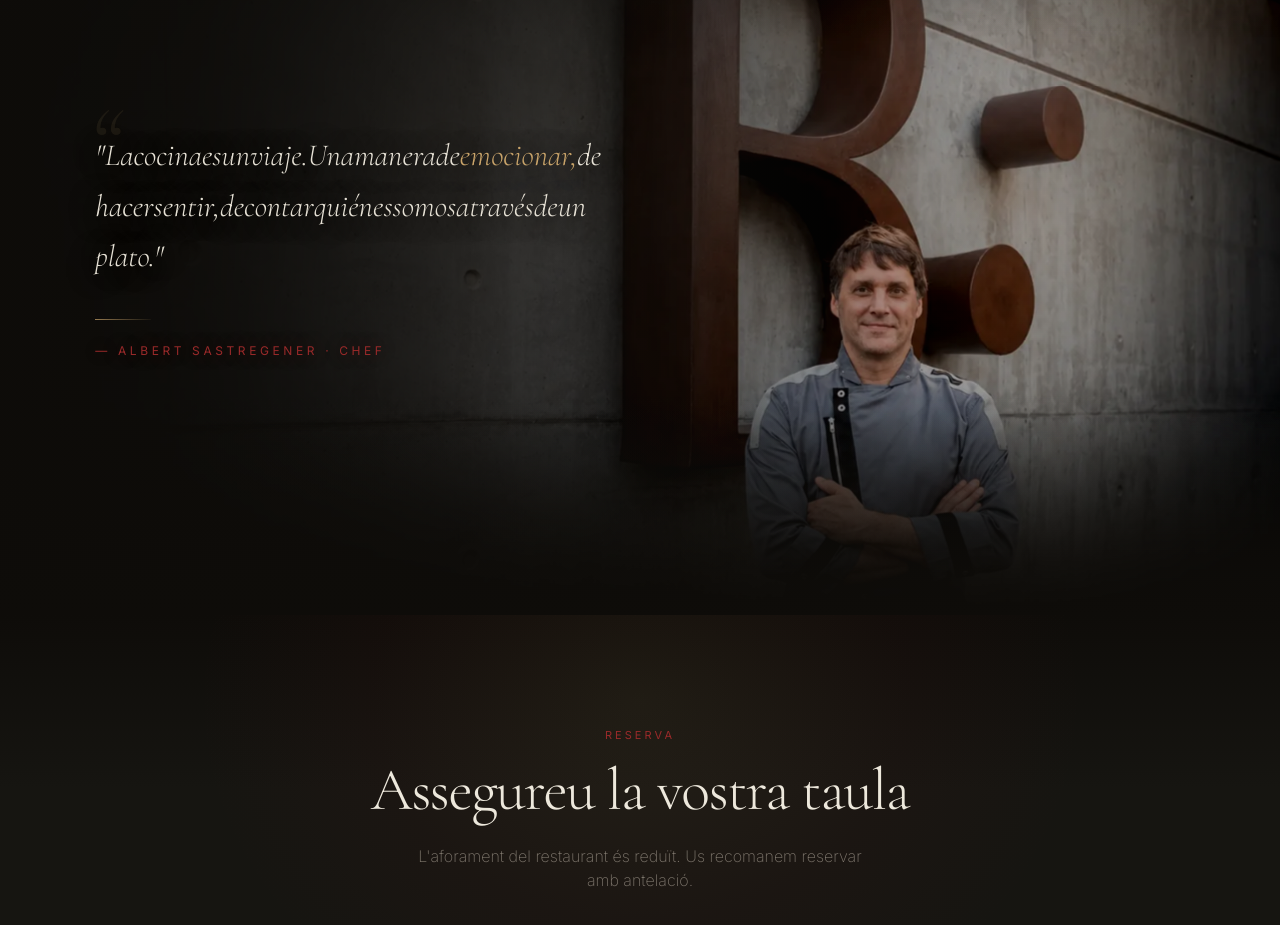
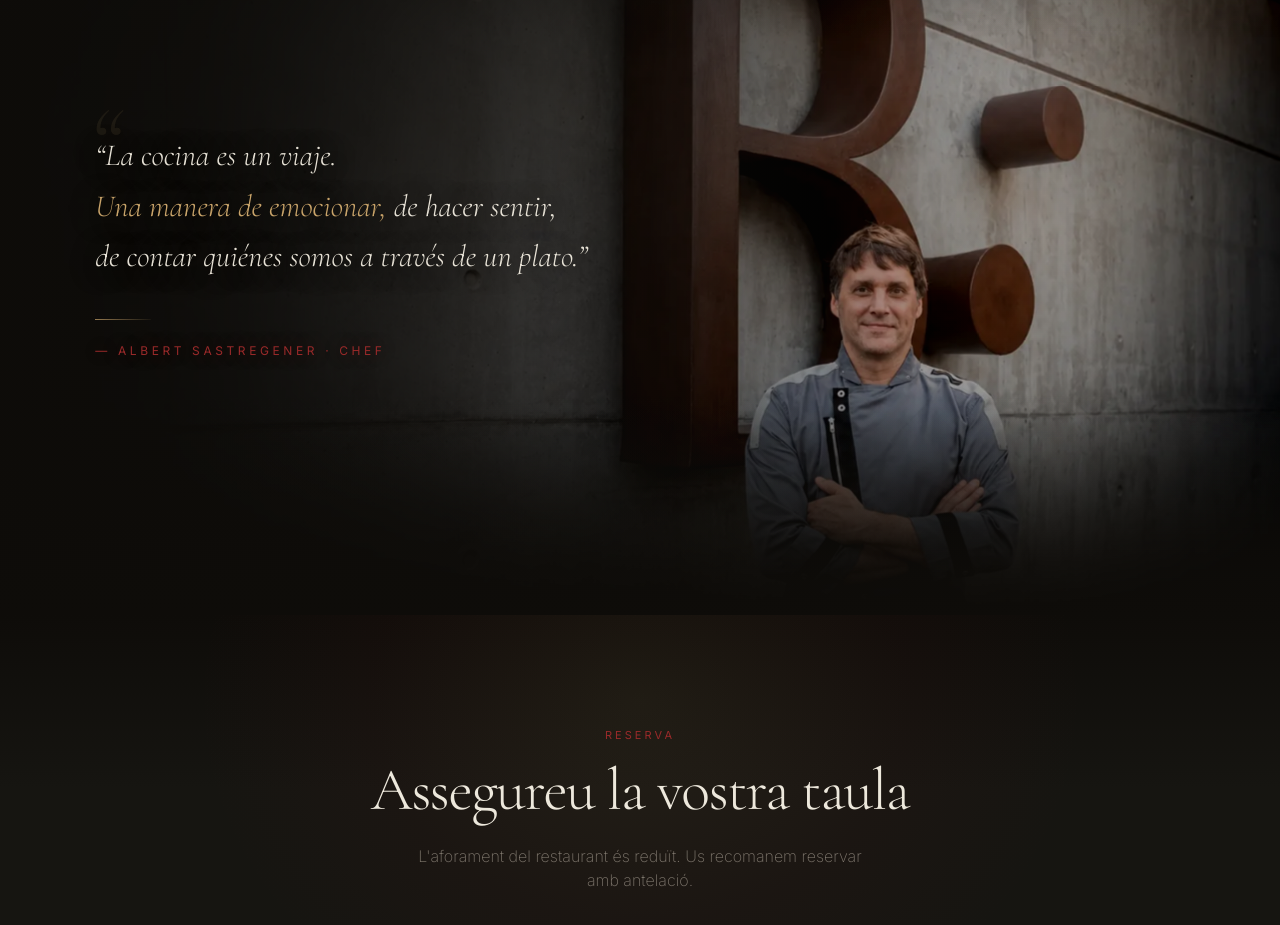
Before and after one commit to SpankyGi/Botic1, a React (Vite) app: page / in a window 1280 px wide. Shown: the part 2140-3065 px from the top of the page. Built offline with nearby package versions, Linux system fonts and the light colour scheme.

Commit message:
fix: replace word-by-word reveal with fragment reveal to fix collapsed spaces

```diff
--- a/src/components/PhilosophyStrip.jsx
+++ b/src/components/PhilosophyStrip.jsx
@@ -1,20 +1,17 @@
-import { useState, useEffect, useRef } from 'react'
+import { useState, useEffect, useRef, Fragment } from 'react'
 import { useReveal } from '../hooks/useReveal'
 
-// Cada paraula és una unitat d'animació independent
-const WORDS = [
-  { t: '"La' },      { t: 'cocina' },  { t: 'es' },      { t: 'un' },
-  { t: 'viaje.' },   { t: 'Una' },     { t: 'manera' },  { t: 'de' },
-  { t: 'emocionar,', accent: true },
-  { t: 'de' },       { t: 'hacer' },   { t: 'sentir,' },
-  { t: 'de' },       { t: 'contar' },  { t: 'quiénes' },
-  { t: 'somos' },    { t: 'a' },       { t: 'través' },
-  { t: 'de' },       { t: 'un' },      { t: 'plato."' },
+const FRAGS = [
+  { t: '“La cocina es un viaje.' },
+  { t: 'Una manera de emocionar,', accent: true },
+  { t: 'de hacer sentir,' },
+  { t: 'de contar quiénes somos' },
+  { t: 'a través de un plato.”' },
 ]
 
-const STEP = 0.11 // segons entre paraules
+const STEP = 0.55 // seconds between fragments
 
-function useWordReveal(threshold = 0.30) {
+function useFragReveal(threshold = 0.30) {
   const reduced =
     typeof window !== 'undefined' &&
     window.matchMedia('(prefers-reduced-motion: reduce)').matches
@@ -39,7 +36,7 @@ function useWordReveal(threshold = 0.30) {
 }
 
 export default function PhilosophyStrip() {
-  const [quoteRef, quoteActive] = useWordReveal(0.30)
+  const [quoteRef, quoteActive] = useFragReveal(0.30)
   const authorRef = useReveal()
 
   return (
@@ -64,16 +61,18 @@ export default function PhilosophyStrip() {
       <div className="container-max philo-container">
         <div className="philo-inner">
 
-          {/* Cita amb reveal paraula per paraula */}
+          {/* Cita amb reveal fragment per fragment */}
           <p className="philo-quote" ref={quoteRef}>
-            {WORDS.map(({ t, accent }, i) => (
-              <span
-                key={i}
-                className={`philo-word${accent ? ' accent' : ''}${quoteActive ? ' in' : ''}`}
-                style={{ '--d': `${(i * STEP).toFixed(2)}s` }}
-              >
-                {t}{' '}
-              </span>
+            {FRAGS.map(({ t, accent }, i) => (
+              <Fragment key={i}>
+                <span
+                  className={`philo-frag${accent ? ' accent' : ''}${quoteActive ? ' in' : ''}`}
+                  style={{ '--d': `${(i * STEP).toFixed(2)}s` }}
+                >
+                  {t}
+                </span>
+                {' '}
+              </Fragment>
             ))}
           </p>
 
--- a/src/index.css
+++ b/src/index.css
@@ -1625,7 +1625,7 @@ nav.main.scrolled {
   z-index: 1;
   text-shadow: 0 2px 28px rgba(14,12,9,0.55);
 }
-.philo-quote .accent { color: #C9A46A; font-weight: 300; }
+.philo-frag.accent { color: #C9A46A; font-weight: 300; }
 
 /* Línia separadora, alineada a l'esquerra */
 .philo-sep {
@@ -1647,17 +1647,17 @@ nav.main.scrolled {
   text-shadow: 0 0 20px rgba(154,42,42,0.38);
 }
 
-/* Word-by-word reveal */
-.philo-word {
+/* Fragment reveal */
+.philo-frag {
   display: inline-block;
   vertical-align: baseline;
   opacity: 0;
-  transform: translateY(5px);
+  transform: translateY(6px);
   transition:
-    opacity  0.50s ease var(--d, 0s),
-    transform 0.50s cubic-bezier(0.4, 0, 0.2, 1) var(--d, 0s);
-}
-.philo-word.in { opacity: 1; transform: none; }
+    opacity  0.60s ease var(--d, 0s),
+    transform 0.60s cubic-bezier(0.4, 0, 0.2, 1) var(--d, 0s);
+}
+.philo-frag.in { opacity: 1; transform: none; }
 
 /* Attribution reveal — after last word */
 .philo-attribution.reveal {
@@ -1954,7 +1954,7 @@ footer.botic-footer {
   }
   .reveal { opacity: 1; transform: none; }
   .marquee-track { animation-play-state: paused; }
-  .philo-word { opacity: 1; transform: none; transition: none; }
+  .philo-frag { opacity: 1; transform: none; transition: none; }
   .philo-attribution.reveal { transition: none; }
 }
 
```
